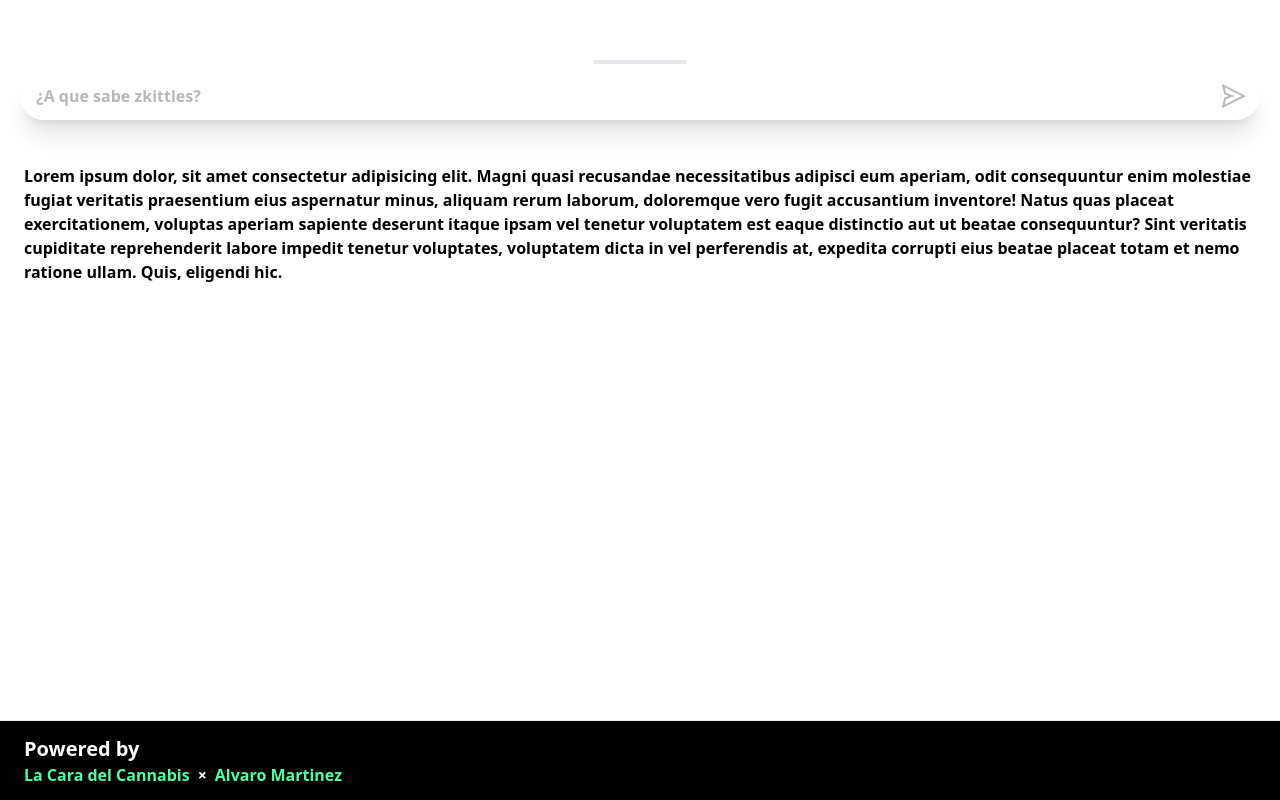
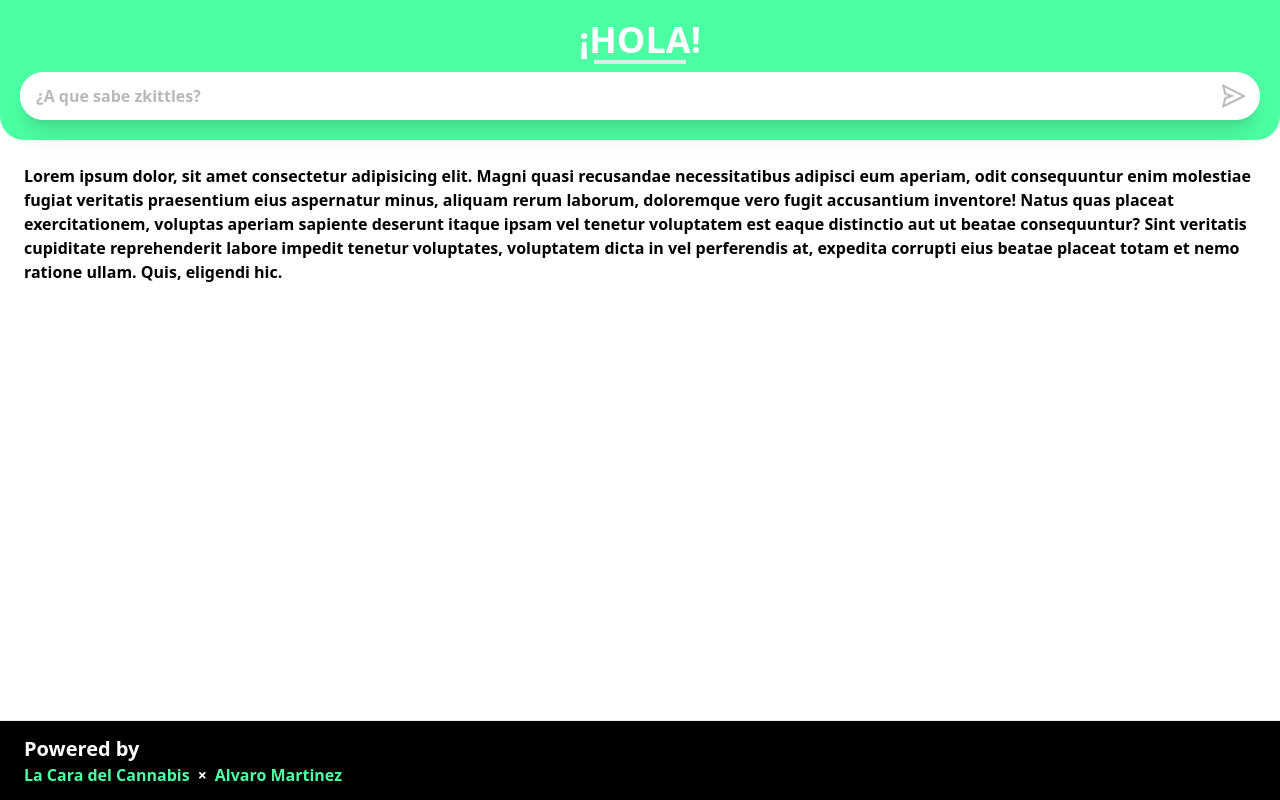
Before and after one commit to lccorpmx/qalcc, a Next.js app: page / in a window 1280 px wide. Built offline with nearby package versions, Linux system fonts and the light colour scheme.

Commit message:
🌌 refactor: theme colors

```diff
--- a/tailwind.config.js
+++ b/tailwind.config.js
@@ -6,7 +6,12 @@ module.exports = {
     './app/**/*.{js,ts,jsx,tsx}',
   ],
   theme: {
-    extend: {},
+    extend: {
+      colors: {
+        'primary': '#4CFFA3',
+        'white': '#FFFFFF',
+      }
+    },
   },
   plugins: [],
 }
```
Also changed, not shown: 1 other file (tests, documents, lock files or other folders).
